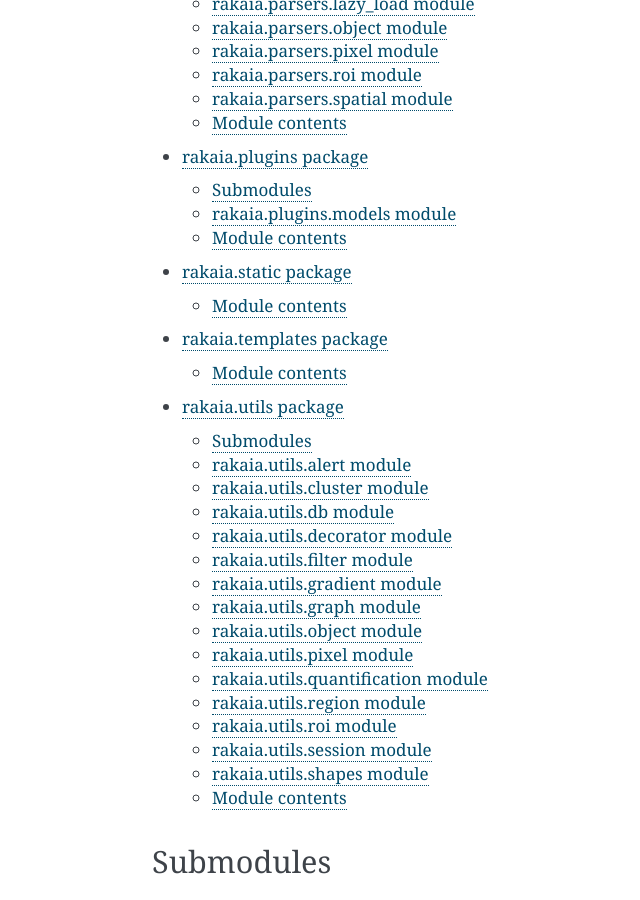
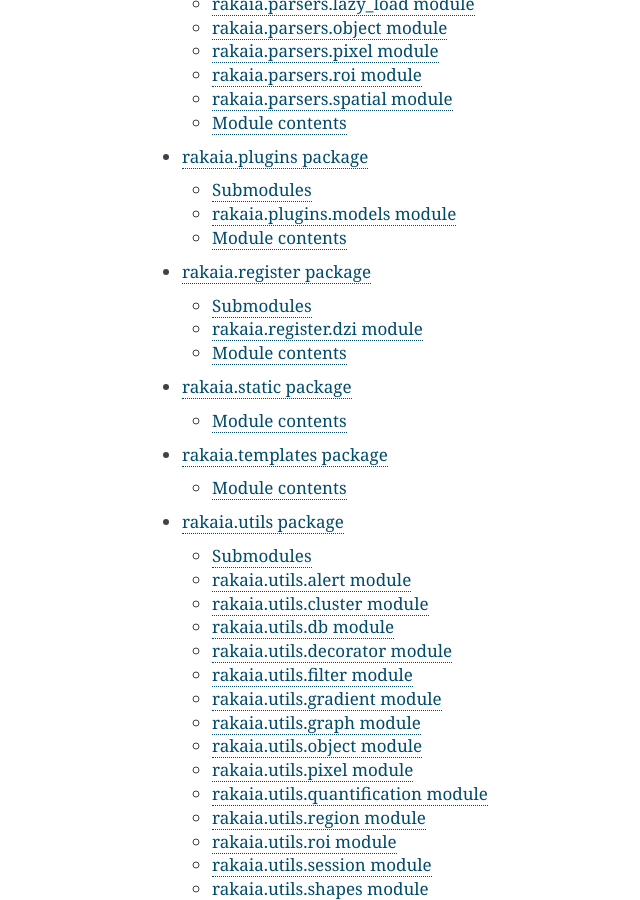
Before and after one commit to camlab-bioml/rakaia, a Sphinx documentation site: the page built from docs/source/rakaia.rst, in a window 1280 px wide and 900 px high, scrolled down 1258 px. Shown: the whole window, without its empty margins (268-908 px from the left). Built offline with Sphinx 7.4.7, drawn with Linux system fonts in a browser that asks for light colours.

Commit message:
fix dzi routing

```diff
--- /dev/null
+++ b/docs/source/rakaia.register.rst
@@ -0,0 +1,21 @@
+rakaia.register package
+=======================
+
+Submodules
+----------
+
+rakaia.register.dzi module
+--------------------------
+
+.. automodule:: rakaia.register.dzi
+   :members:
+   :undoc-members:
+   :show-inheritance:
+
+Module contents
+---------------
+
+.. automodule:: rakaia.register
+   :members:
+   :undoc-members:
+   :show-inheritance:
--- a/docs/source/rakaia.rst
+++ b/docs/source/rakaia.rst
@@ -15,6 +15,7 @@ Subpackages
    rakaia.io
    rakaia.parsers
    rakaia.plugins
+   rakaia.register
    rakaia.static
    rakaia.templates
    rakaia.utils
```
Also changed, not shown: CHANGELOG.md (+6 -0 lines), 2 other files.
